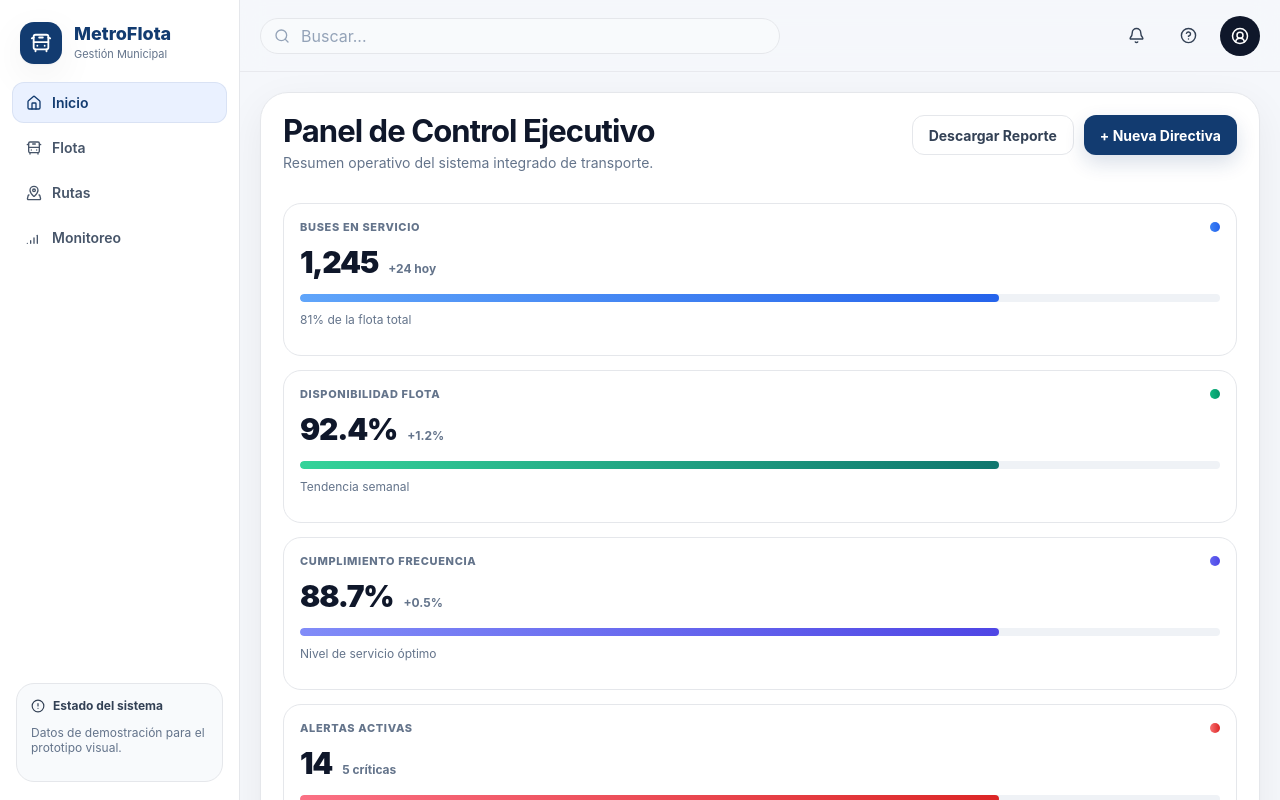
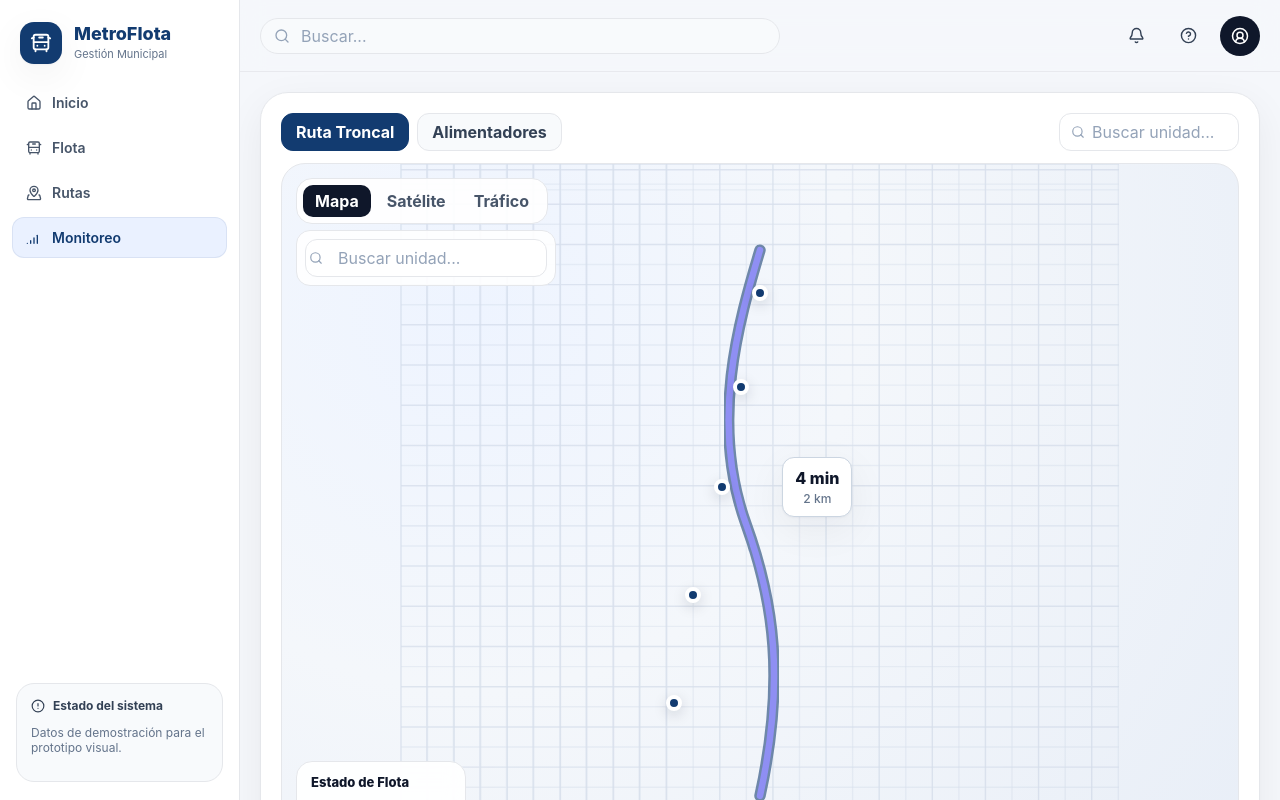
Before and after one commit to AriusJoel1/PC1-DS, a React (Vite) app: page /monitoreo in a window 1280 px wide. Built offline with nearby package versions, Linux system fonts and the light colour scheme.

Commit message:
feat: integrate react-router for navigation and add routes for Dashboard, Fleet, Routes, and Monitoring pages

```diff
--- a/package.json
+++ b/package.json
@@ -14,6 +14,7 @@
     "lucide-react": "^1.8.0",
     "react": "^19.2.4",
     "react-dom": "^19.2.4",
+    "react-router-dom": "^7.14.2",
     "recharts": "^3.8.1"
   },
   "devDependencies": {
--- a/src/App.tsx
+++ b/src/App.tsx
@@ -8,6 +8,7 @@ import {
   Search,
   UserCircle2,
 } from 'lucide-react';
+import { Navigate, NavLink, Route, Routes, useLocation } from 'react-router-dom';
 
 import {
   navItems,
@@ -20,10 +21,20 @@ import DashboardPage from './pages/DashboardPage';
 import FleetPage from './pages/FleetPage';
 import RoutesPage from './pages/RoutesPage';
 
+const sectionToPath: Record<SectionId, string> = {
+  inicio: '/',
+  flota: '/flota',
+  rutas: '/rutas',
+  monitoreo: '/monitoreo',
+};
+
 function App() {
-  const [section, setSection] = useState<SectionId>('inicio');
+  const location = useLocation();
   const [search, setSearch] = useState('');
   const [selectedVehicle, setSelectedVehicle] = useState<'U-4022' | 'U-208'>('U-4022');
+
+  const currentPath = location.pathname;
+  const isFleetRoute = currentPath === '/flota';
 
   const filteredRows = useMemo(() => {
     const q = search.toLowerCase().trim();
@@ -55,16 +66,17 @@ function App() {
 
         <nav className="sidebar-nav">
           {navItems.map(({ id, label, icon: Icon }) => {
-            const active = section === id;
+            const path = sectionToPath[id];
             return (
-              <button
+              <NavLink
                 key={id}
-                className={`nav-item ${active ? 'active' : ''}`}
-                onClick={() => setSection(id)}
+                to={path}
+                end={path === '/'}
+                className={({ isActive }) => `nav-item ${isActive ? 'active' : ''}`}
               >
                 <Icon size={16} />
                 <span>{label}</span>
-              </button>
+              </NavLink>
             );
           })}
         </nav>
@@ -94,7 +106,7 @@ function App() {
                 onChange={(e) => setSearch(e.target.value)}
                 className="search-input"
                 placeholder={
-                  section === 'flota'
+                  isFleetRoute
                     ? 'Buscar vehículo por placa, consorcio...'
                     : 'Buscar...'
                 }
@@ -115,15 +127,21 @@ function App() {
           </div>
         </header>
 
-        {section === 'inicio' && <DashboardPage />}
-        {section === 'flota' && <FleetPage search={search} rows={filteredRows} />}
-        {section === 'rutas' && <RoutesPage />}
-        {section === 'monitoreo' && (
-          <MonitoringPage
-            selectedVehicle={selectedVehicle}
-            onSelectVehicle={setSelectedVehicle}
+        <Routes>
+          <Route path="/" element={<DashboardPage />} />
+          <Route path="/flota" element={<FleetPage search={search} rows={filteredRows} />} />
+          <Route path="/rutas" element={<RoutesPage />} />
+          <Route
+            path="/monitoreo"
+            element={(
+              <MonitoringPage
+                selectedVehicle={selectedVehicle}
+                onSelectVehicle={setSelectedVehicle}
+              />
+            )}
           />
-        )}
+          <Route path="*" element={<Navigate to="/" replace />} />
+        </Routes>
       </main>
     </div>
   );
--- a/src/index.css
+++ b/src/index.css
@@ -115,6 +115,7 @@ input {
   font-weight: 600;
   font-size: 14px;
   transition: 0.2s ease;
+  text-decoration: none;
 }
 
 .nav-item:hover {
@@ -423,6 +424,10 @@ input {
 .vehicle-toggle-card,
 .monitor-map-card {
   padding: 20px;
+}
+
+.monitor-map-card {
+  height: fit-content;
 }
 
 .section-head {
--- a/src/main.tsx
+++ b/src/main.tsx
@@ -1,10 +1,13 @@
 import { StrictMode } from 'react';
 import { createRoot } from 'react-dom/client';
+import { BrowserRouter } from 'react-router-dom';
 import './index.css';
 import App from './App';
 
 createRoot(document.getElementById('root')!).render(
   <StrictMode>
-    <App />
+    <BrowserRouter>
+      <App />
+    </BrowserRouter>
   </StrictMode>,
 );
```
Also changed, not shown: 1 other file (tests, documents, lock files or other folders).
